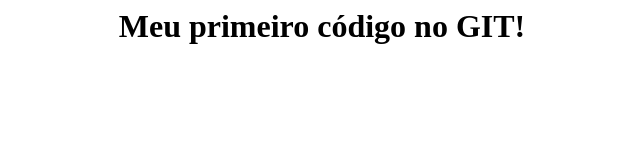
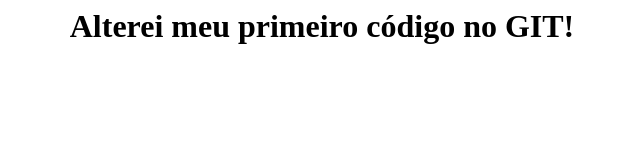
Before and after one commit to digno01/git-dojo-ucb, a plain HTML site: page index.html in a window 1280 px wide. Shown: the whole page, without its empty margins (318-958 px from the left). Drawn offline with Linux system fonts and the light colour scheme.

Commit message:
Alterado index.html

```diff
--- a/index.html
+++ b/index.html
@@ -1,7 +1,7 @@
 <html>
 <body>
 	<center>
-		<h1>Meu primeiro código no GIT!</h1>
+		<h1>Alterei meu primeiro código no GIT!</h1>
 	</center>
 </body>
 </html>
```
